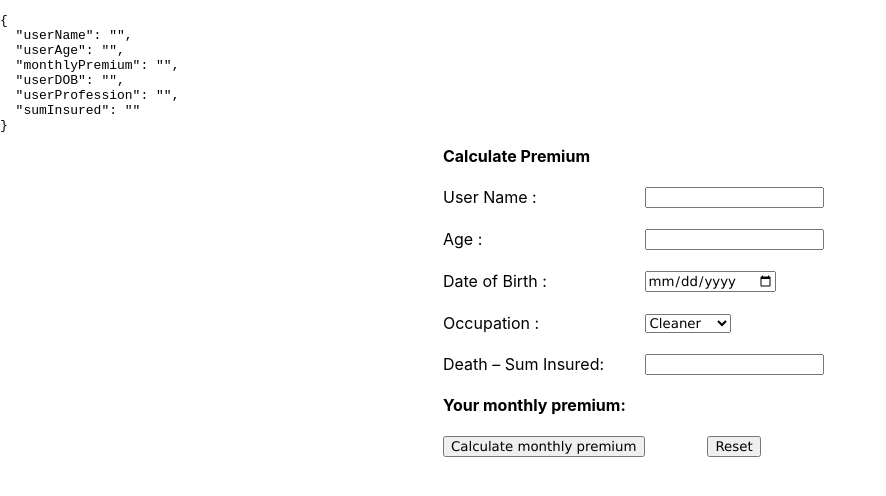
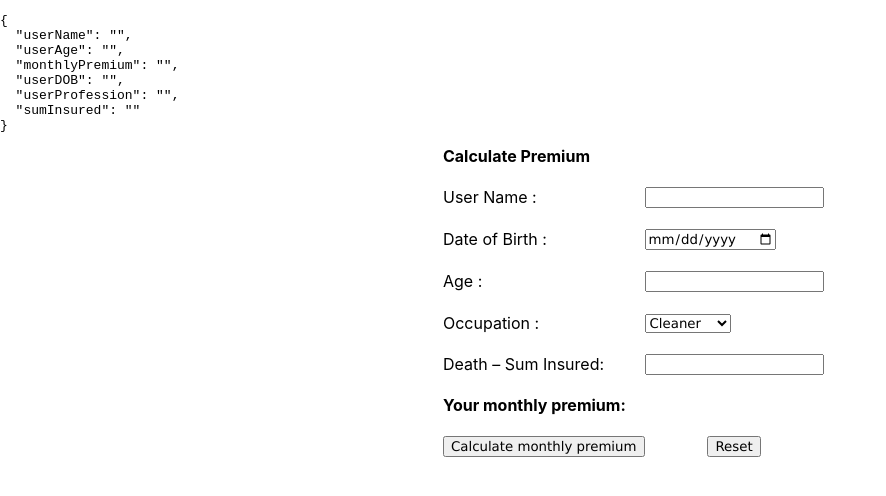
Before and after one commit to Shereenav/TALTest, a React (Create React App) app in the folder talpremiumcalcapp/: page / in a window 1280 px wide. Shown: the top 496 px of the page, without its empty margins (0-886 px from the left). Built offline with nearby package versions, Linux system fonts and the light colour scheme.

Commit message:
Age Calculation Added plus validation errors

```diff
--- a/talpremiumcalcapp/src/App.js
+++ b/talpremiumcalcapp/src/App.js
@@ -59,12 +59,43 @@ const options = [
   setFormValues({...formUpdatedValues})
  };
 
+ const GetAge = (dateString) =>
+ {
+  var today = new Date();
+  var birthDate = new Date(dateString);
+  var age = today.getFullYear() - birthDate.getFullYear();
+  var m = today.getMonth() - birthDate.getMonth();
+  if (m < 0 || (m === 0 && today.getDate() < birthDate.getDate()))
+  {
+      age--;
+  }
+  return age;
+ }
+ const handleDOBChange = e => {
+   console.log(e.target.value);
+  setFormValues({ userDOB : e.target.value});
+  console.log("formValues.userDOB")
+  console.log(formValues.userDOB);
+  var age = GetAge(formValues.userDOB.toString())
+      console.log(age);
+  setFormValues({ ...formValues,userAge : age});
+ }
   const handleChange = e => {
     const{name,value} = e.target
     setFormValues({
       ...formValues,
       [name]: value,
-    })};
+    })
+    if(e.target.name == "userDOB")
+    {
+      console.log("I am in DOB")
+      console.log(formValues.userDOB)
+      var age = GetAge(formValues.userDOB)
+      console.log(age);
+      /*setFormValues({
+        ...formValues,userAge : age}); */
+    }
+  };
 
     const clearValues = (e) => {
       setFormValues(initialValues);
@@ -83,13 +114,16 @@ const options = [
         console.log("I am in If")
       const filterObj = occupationRatingMap.find((e) => e.Rating == formValues.userProfession);
       const calcValue = (formValues.sumInsured*filterObj.Factor*formValues.userAge)/1000*12;
+      console.log(calcValue);
+      console.log("calcValue");
       setFormValues({monthlyPremium:calcValue})
       }
       else
       {
+        console.log(formErrors);
         console.log("I am not in If");
       }
-      keepData(formValues);
+      //keepData(formValues);
 
     };
 
@@ -106,14 +140,19 @@ const options = [
       {
         errors.userName ="UserName is required";
       }
-      if(!formValues.userAge)
-      {
-        errors.userAge ="Age is required";
-      }
 
       if(!formValues.sumInsured)
       {
         errors.sumInsured ="Sum insured is required";
+      }
+      if(!formValues.userDOB)
+      {
+        errors.userDOB ="Date of birth is required";
+      }
+
+      if(!formValues.userProfession)
+      {
+        errors.userProfession ="Occupation is required";
       }
       return errors;
     };
@@ -134,15 +173,16 @@ const options = [
     </tr>
     <br/>
     <tr>
-    <td><label for="userAge">Age : &nbsp; &nbsp;  </label></td> <td>
-    <input name="userAge" id="userAge" type="text" value={formValues.userAge} onChange={handleChange} /></td>
-    <td class="error-message" > &nbsp; &nbsp;{formErrors.userAge}</td>
+    <td><label for="userDOB">Date of Birth : &nbsp; &nbsp;  </label></td> <td>
+    <input name='userDOB' type='date' value={formValues.userDOB} onChange={handleDOBChange} /></td>
+    <td class="error-message" > &nbsp; &nbsp;{formErrors.userDOB}</td>
     </tr>
     <br/>
     <tr>
-    <td><label for="userDOB">Date of Birth : &nbsp; &nbsp;  </label></td> <td>
-    <input name='userDOB' type='date' value={formValues.userDOB} onChange={handleChange} /></td>
+    <td><label for="userAge">Age : &nbsp; &nbsp;  </label></td> <td>
+    <input name="userAge" id="userAge" type="text" value={formValues.userAge} readonly/></td>
     </tr>
+
     <br/>
     <tr>
     <td><label for="userOccupation">Occupation : &nbsp; &nbsp;  </label></td> <td>
@@ -151,7 +191,9 @@ const options = [
               <option value={option.value}>{option.label}</option>
             ))}
           </select>
-      </td>    </tr>
+      </td>
+      <td class="error-message" > &nbsp; &nbsp;{formErrors.userProfession}</td>
+        </tr>
       <br/>
       <tr>
     <td><label for="sumInsured">Death – Sum Insured:  &nbsp; &nbsp;  </label></td> <td>
```
